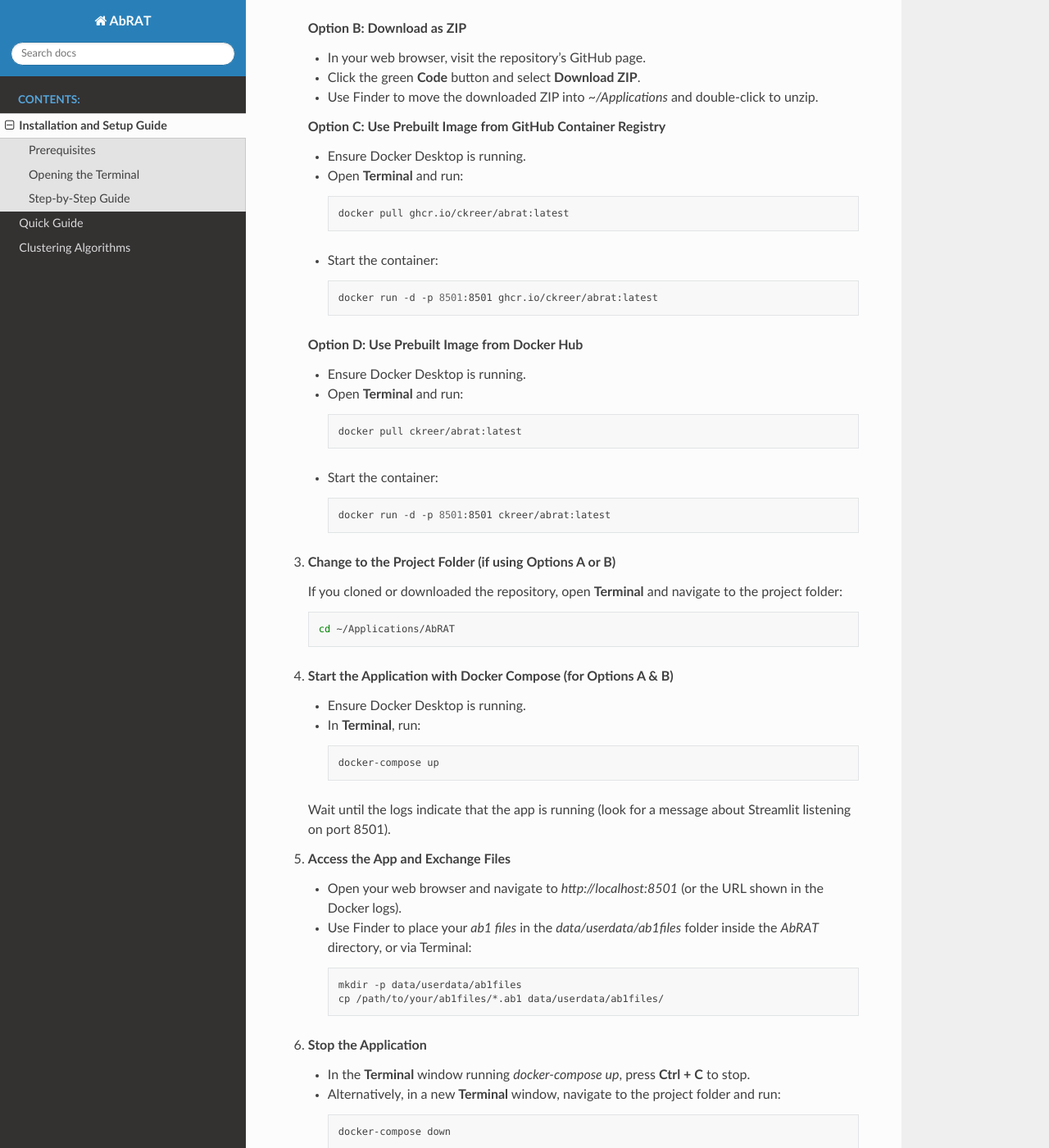
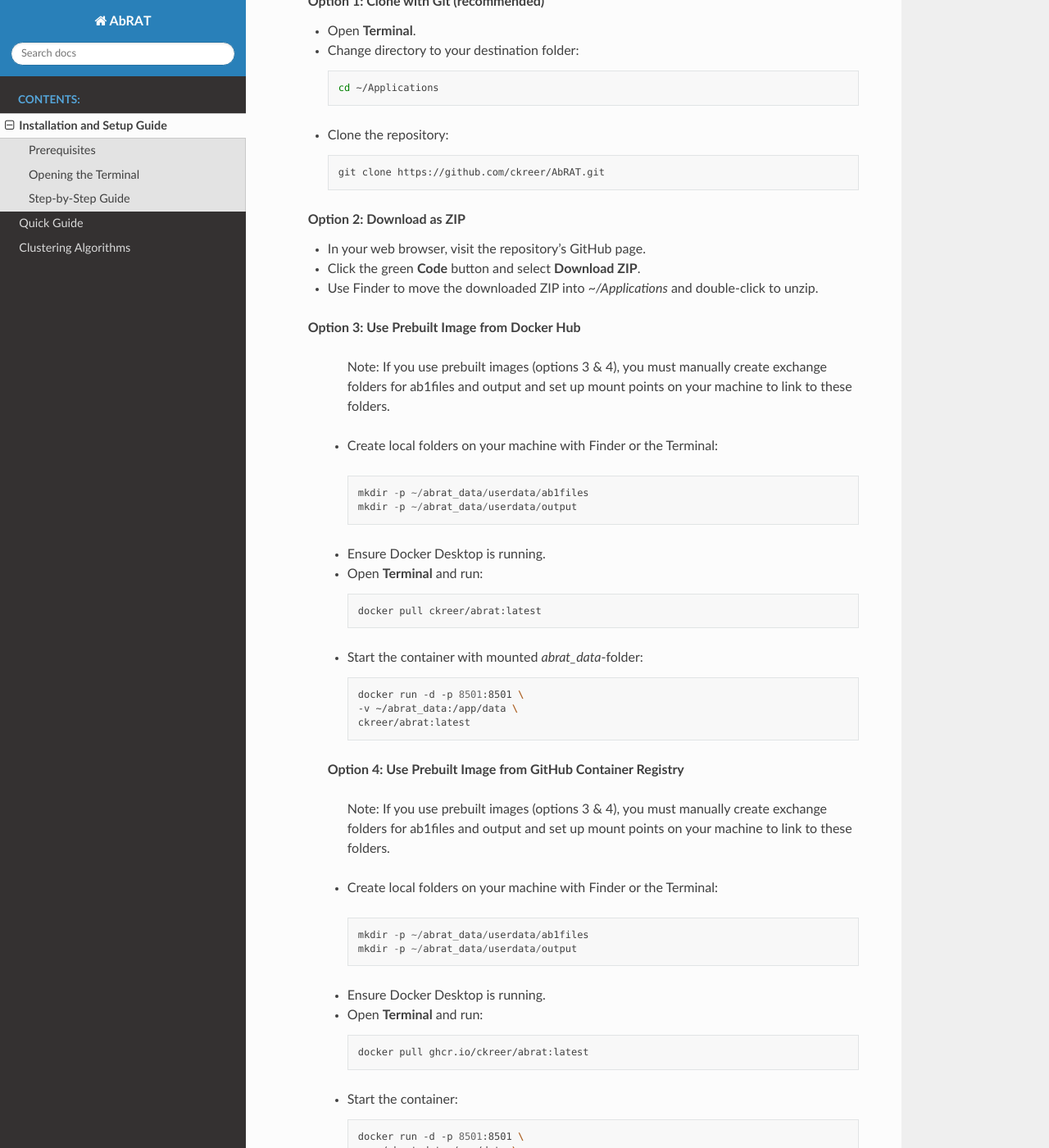
Before and after one commit to ckreer/AbRAT, a Sphinx documentation site: the page built from docs/source/installation.rst, in a window 1280 px wide and 1400 px high, scrolled down 1604 px. Shown: the whole window at 82% size. Built offline with Sphinx 7.4.7 and the Read the Docs theme 3.1.0, drawn with Linux system fonts in a browser that asks for light colours; some of the changed text lies outside the part shown.

Commit message:
Update version and documentation for v1.0.1

```diff
--- a/abrat/__init__.py
+++ b/abrat/__init__.py
@@ -9,7 +9,7 @@
     print(abrat.__version__)
 """
 
-__version__ = "1.0.0"
+__version__ = "1.0.1"
 __author__ = "Christoph Kreer"
 __license__ = "GNU GPLv3"
 __url__ = "https://github.com/ckreer/abrat"
--- a/docs/source/conf.py
+++ b/docs/source/conf.py
@@ -10,7 +10,7 @@
 copyright = '2025, Christoph Kreer'
 author = 'Christoph Kreer'
 release = __version__
-version = release
+version = ".".join(release.split(".")[:2])
 
 # -- General configuration ---------------------------------------------------
 extensions = [
--- a/docs/source/installation.rst
+++ b/docs/source/installation.rst
@@ -3,12 +3,19 @@
 
 Installation and Setup Guide
 ============================
+
+.. note::
+
+   This guide is tailored for **macOS**, but the installation instructions and Docker commands also work on **Linux** and **Windows**,
+   provided that folder paths and system-specific commands are adjusted accordingly.
+
 Hello and welcome! This guide will help you install and run our containerized |AbRAT| app on your Mac in a designated folder—even if you have little experience with GitHub, Docker, or the macOS Terminal.
 
 Prerequisites
 ^^^^^^^^^^^^^
 
 1. **Install Docker Desktop**
+
    - In Finder, open your **Applications** folder and double-click **Docker Desktop** (if already installed).
    - If not installed, download `Docker Desktop for Mac <https://www.docker.com/products/docker-desktop>`_ and double-click the downloaded file to install.
    - Launch Docker Desktop from the Applications folder to ensure it is running in the background.
@@ -77,13 +84,50 @@
 
         git clone https://github.com/ckreer/AbRAT.git
 
-   **Option B: Download as ZIP**
+   **Option 2: Download as ZIP**
 
    - In your web browser, visit the repository’s GitHub page.
    - Click the green **Code** button and select **Download ZIP**.
    - Use Finder to move the downloaded ZIP into `~/Applications` and double-click to unzip.
 
-   **Option C: Use Prebuilt Image from GitHub Container Registry**
+  **Option 3: Use Prebuilt Image from Docker Hub**
+
+    Note: If you use prebuilt images (options 3 & 4), you must manually create exchange folders for ab1files and output
+    and set up mount points on your machine to link to these folders.
+
+   - Create local folders on your machine with Finder or the Terminal:
+
+    .. code-block::
+
+        mkdir -p ~/abrat_data/userdata/ab1files
+        mkdir -p ~/abrat_data/userdata/output
+
+   - Ensure Docker Desktop is running.
+   - Open **Terminal** and run:
+
+     .. code-block:: bash
+
+        docker pull ckreer/abrat:latest
+
+   - Start the container with mounted *abrat_data*-folder:
+
+     .. code-block:: bash
+
+        docker run -d -p 8501:8501 \
+        -v ~/abrat_data:/app/data \
+        ckreer/abrat:latest
+
+   **Option 4: Use Prebuilt Image from GitHub Container Registry**
+
+    Note: If you use prebuilt images (options 3 & 4), you must manually create exchange folders for ab1files and output
+    and set up mount points on your machine to link to these folders.
+
+   - Create local folders on your machine with Finder or the Terminal:
+
+    .. code-block::
+
+        mkdir -p ~/abrat_data/userdata/ab1files
+        mkdir -p ~/abrat_data/userdata/output
 
    - Ensure Docker Desktop is running.
    - Open **Terminal** and run:
@@ -96,24 +140,11 @@
 
      .. code-block:: bash
 
-        docker run -d -p 8501:8501 ghcr.io/ckreer/abrat:latest
+        docker run -d -p 8501:8501 \
+        -v ~/abrat_data:/app/data \
+        ghcr.io/ckreer/abrat:latest
 
-   **Option D: Use Prebuilt Image from Docker Hub**
-
-   - Ensure Docker Desktop is running.
-   - Open **Terminal** and run:
-
-     .. code-block:: bash
-
-        docker pull ckreer/abrat:latest
-
-   - Start the container:
-
-     .. code-block:: bash
-
-        docker run -d -p 8501:8501 ckreer/abrat:latest
-
-3. **Change to the Project Folder (if using Options A or B)**
+3. **Change to the Project Folder (if using Options 1 or 2)**
 
    If you cloned or downloaded the repository, open **Terminal** and navigate to the project folder:
 
@@ -121,7 +152,7 @@
 
       cd ~/Applications/AbRAT
 
-4. **Start the Application with Docker Compose (for Options A & B)**
+4. **Start the Application with Docker Compose (for Options 1 & 2)**
 
    - Ensure Docker Desktop is running.
    - In **Terminal**, run:
@@ -136,11 +167,6 @@
 
    - Open your web browser and navigate to `http://localhost:8501` (or the URL shown in the Docker logs).
    - Use Finder to place your *ab1 files* in the `data/userdata/ab1files` folder inside the `AbRAT` directory, or via Terminal:
-
-     .. code-block:: bash
-
-        mkdir -p data/userdata/ab1files
-        cp /path/to/your/ab1files/*.ab1 data/userdata/ab1files/
 
 6. **Stop the Application**
 
```
Also changed, not shown: other parts of docs/source/installation.rst (+1 -1 lines), Installation.md (deleted, +0 -179 lines), README.md (+97 -12 lines), abrat/gui/content/quickguide/quickguide_citation_references.md (+2 -1 lines), docs/source/index.rst (+10 -7 lines), 7 other files.
